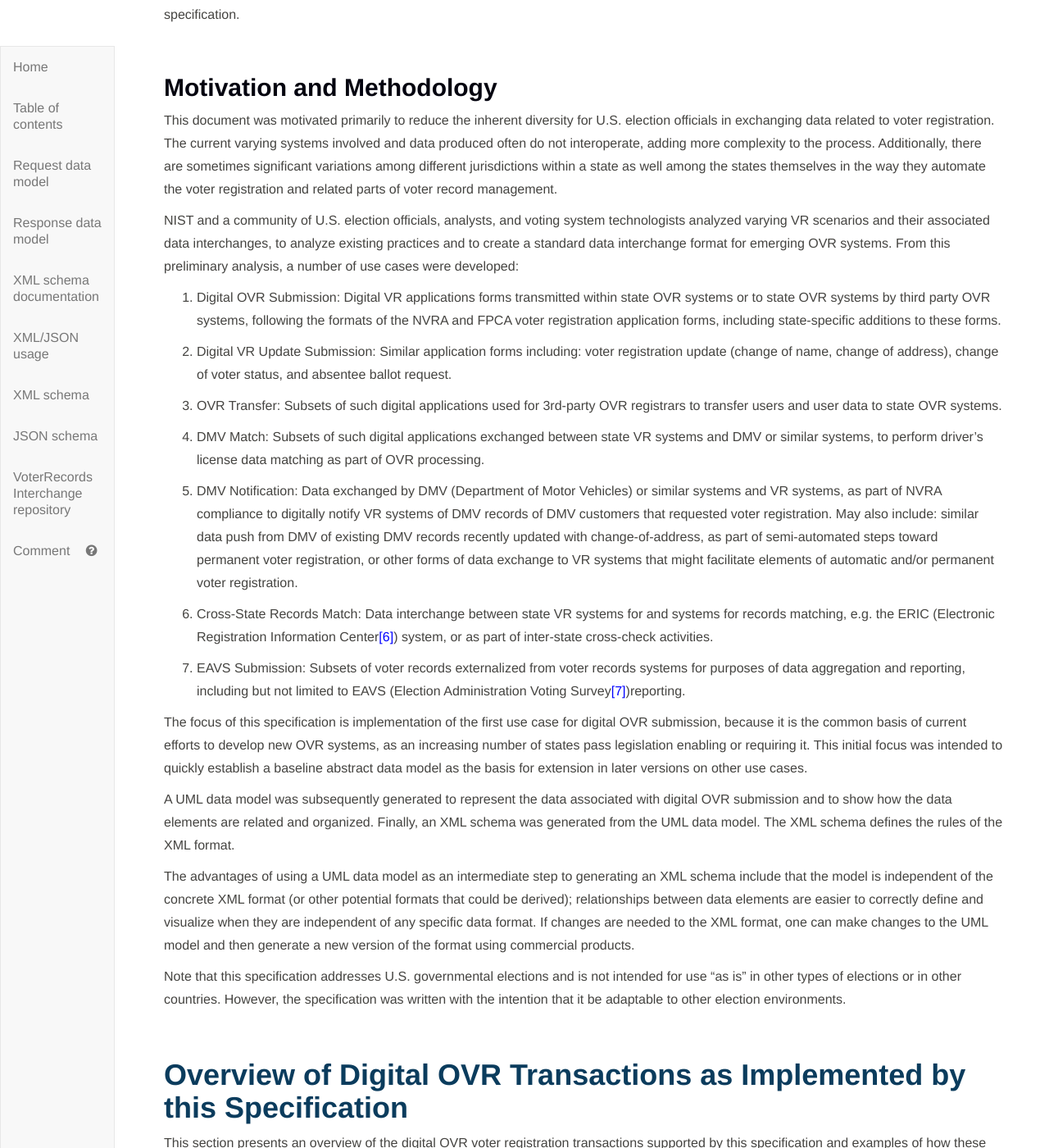
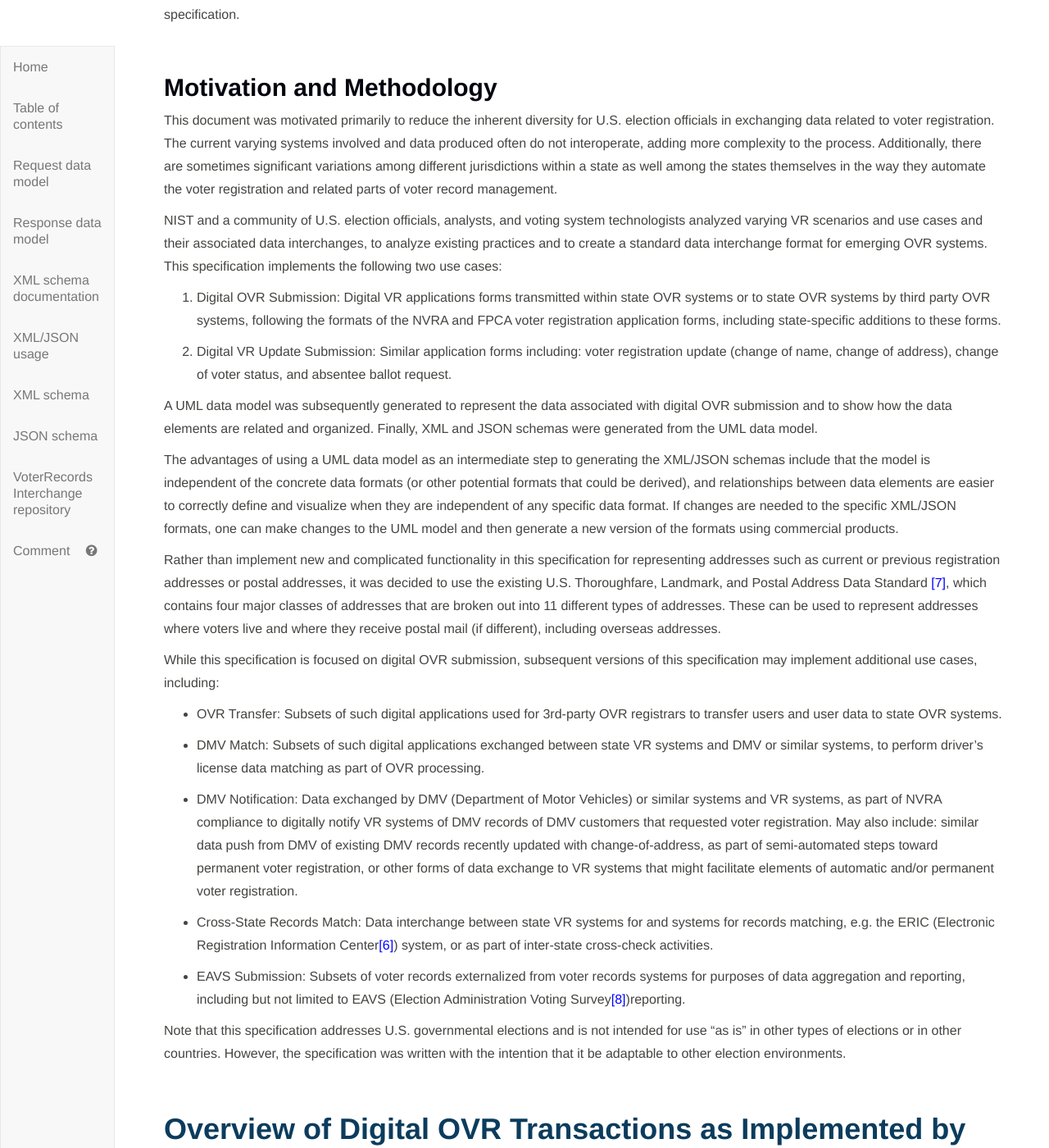
Before and after one commit to usnistgov/VoterRecordsInterchange, a Jekyll site: the page built from index.md, in a window 1280 px wide and 1400 px high, scrolled down 4992 px. Shown: the whole window at 82% size. Built offline with Jekyll 4.4.1, drawn with Linux system fonts in a browser that asks for light colours; our own code applies the rules of GitHub Pages for plain Markdown files; some of the changed text lies outside the part shown.

Commit message:
added new text

```diff
--- a/index.md
+++ b/index.md
@@ -144,7 +144,7 @@ It supports response transactions returning from the VR system to these systems
 
 Future versions of this specification may contain support for additional use cases for other types of transactions such as for voter record maintenance.
 
-The XML schema associated with this specification is generated from a UML (Unified Modeling Language[\[5\]](#references)) model that defines the types, structure, and interrelationships of the data used in voter registration transactions. The advantages to using a UML model include that the model can be more easily understood and subsequently modified, if required, and that formats such as XML and JSON can be generated or derived from the UML model.
+The XML/JSON schemas associated with this specification are generated from a UML (Unified Modeling Language[\[5\]](#references)) model that defines the types, structure, and interrelationships of the data used in voter registration transactions. The advantages to using a UML model include that the model can be more easily understood and subsequently modified, if required, and that formats such as XML and JSON can be generated or derived from the UML model.
 
 <br>
 
@@ -182,34 +182,36 @@ The intended audience of this specification includes election officials, VR syst
 ## Motivation and Methodology
 This document was motivated primarily to reduce the inherent diversity for U.S. election officials in exchanging data related to voter registration. The current varying systems involved and data produced often do not interoperate, adding more complexity to the process. Additionally, there are sometimes significant variations among different jurisdictions within a state as well among the states themselves in the way they automate the voter registration and related parts of voter record management.
 
-NIST and a community of U.S. election officials, analysts, and voting system technologists analyzed varying VR scenarios and their associated data interchanges, to analyze existing practices and to create a standard data interchange format for emerging OVR systems. From this preliminary analysis, a number of use cases were developed:
+NIST and a community of U.S. election officials, analysts, and voting system technologists analyzed varying VR scenarios and use cases and their associated data interchanges, to analyze existing practices and to create a standard data interchange format for emerging OVR systems. This specification implements the following two use cases:
 
 1.	Digital OVR Submission: Digital VR applications forms transmitted within state OVR systems or to state OVR systems by third party OVR systems, following the formats of the NVRA and FPCA voter registration application forms, including state-specific additions to these forms.
 
 2.	Digital VR Update Submission: Similar application forms including: voter registration update (change of name, change of address), change of voter status, and absentee ballot request.
 
-3.	OVR Transfer: Subsets of such digital applications used for 3rd-party OVR registrars to transfer users and user data to state OVR systems.
-
-4.	DMV Match: Subsets of such digital applications exchanged between state VR systems and DMV or similar systems, to perform driver's license data matching as part of OVR processing.
-
-5.	DMV Notification: Data exchanged by DMV (Department of Motor Vehicles) or similar systems and VR systems, as part of NVRA compliance to digitally notify VR systems of DMV records of DMV customers that requested voter registration. May also include: similar data push from DMV of existing DMV records recently updated with change-of-address, as part of semi-automated steps toward permanent voter registration, or other forms of data exchange to VR systems that might facilitate elements of automatic and/or permanent voter registration.
-
-6.	Cross-State Records Match: Data interchange between state VR systems for and systems for records matching, e.g. the ERIC (Electronic Registration Information Center[\[6\]](#references)) system, or as part of inter-state cross-check activities.
-
-7.	EAVS Submission: Subsets of voter records externalized from voter records systems for purposes of data aggregation and reporting, including but not limited to EAVS (Election Administration Voting Survey[\[7\]](#references))reporting.
-
-The focus of this specification is implementation of the first use case for digital OVR submission, because it is the common basis of current efforts to develop new OVR systems, as an increasing number of states pass legislation enabling or requiring it. This initial focus was intended to quickly establish a baseline abstract data model as the basis for extension in later versions on other use cases.
-
-A UML data model was subsequently generated to represent the data associated with digital OVR submission and to show how the data elements are related and organized. Finally, an XML schema was generated from the UML data model. The XML schema defines the rules of the XML format.
-
-The advantages of using a UML data model as an intermediate step to generating an XML schema include that the model is independent of the concrete XML format (or other potential formats that could be derived); relationships between data elements are easier to correctly define and visualize when they are independent of any specific data format. If changes are needed to the XML format, one can make changes to the UML model and then generate a new version of the format using commercial products.
+A UML data model was subsequently generated to represent the data associated with digital OVR submission and to show how the data elements are related and organized. Finally, XML and JSON schemas were generated from the UML data model.
+
+The advantages of using a UML data model as an intermediate step to generating the XML/JSON schemas include that the model is independent of the concrete data formats (or other potential formats that could be derived), and relationships between data elements are easier to correctly define and visualize when they are independent of any specific data format. If changes are needed to the specific XML/JSON formats, one can make changes to the UML model and then generate a new version of the formats using commercial products.
+
+Rather than implement new and complicated functionality in this specification for representing addresses such as current or previous registration addresses or postal addresses, it was decided to use the existing U.S. Thoroughfare, Landmark, and Postal Address Data Standard [\[7\]](#references), which contains four major classes of addresses that are broken out into 11 different types of addresses.  These can be used to represent addresses where voters live and where they receive postal mail (if different), including  overseas addresses.
+
+While this specification is focused on digital OVR submission, subsequent versions of this specification may implement additional use cases, including:
+
+-	OVR Transfer: Subsets of such digital applications used for 3rd-party OVR registrars to transfer users and user data to state OVR systems.
+
+-	DMV Match: Subsets of such digital applications exchanged between state VR systems and DMV or similar systems, to perform driver's license data matching as part of OVR processing.
+
+-	DMV Notification: Data exchanged by DMV (Department of Motor Vehicles) or similar systems and VR systems, as part of NVRA compliance to digitally notify VR systems of DMV records of DMV customers that requested voter registration. May also include: similar data push from DMV of existing DMV records recently updated with change-of-address, as part of semi-automated steps toward permanent voter registration, or other forms of data exchange to VR systems that might facilitate elements of automatic and/or permanent voter registration.
+
+-	Cross-State Records Match: Data interchange between state VR systems for and systems for records matching, e.g. the ERIC (Electronic Registration Information Center[\[6\]](#references)) system, or as part of inter-state cross-check activities.
+
+-	EAVS Submission: Subsets of voter records externalized from voter records systems for purposes of data aggregation and reporting, including but not limited to EAVS (Election Administration Voting Survey[\[8\]](#references))reporting.
 
 Note that this specification addresses U.S. governmental elections and is not intended for use “as is” in other types of elections or in other countries. However, the specification was written with the intention that it be adaptable to other election environments.
 
 <br>
 
 # Overview of Digital OVR Transactions as Implemented by this Specification
-This section presents an overview of the digital OVR voter registration transactions supported by this specification and examples of how these transactions are implemented.  It also contains an overview of the U.S. Thoroughfare, Landmark, and Postal Address data standard [\[8\]](#references), which is used for voter addresses in this specification.
+This section presents an overview of the digital OVR voter registration transactions supported by this specification and examples of how these transactions are implemented.  It also contains an overview of the U.S. Thoroughfare, Landmark, and Postal Address data standard [\[7\]](#references), which is used for voter addresses in this specification.
 
 <br>
 
@@ -255,7 +257,7 @@ The UML model shows 3 types of transaction requests that would be sent from an O
 <br>
 
 <div class="text-center" markdown="1">
-<img src="Figures/VoterRegistrationRequestV23.png" width="1000"/>
+<img src="Figures/VoterRegistrationRequest-V24.png" width="1000"/>
 
 **Figure 4 - Voter Records Request UML class diagram**
 </div>
@@ -282,7 +284,7 @@ This section contains a brief overview of voter records response transactions. T
 <br>
 
 <div class="text-center" markdown="1">
-<img src="Figures/VoterRegistrationResponseV23.png" width="1000"/>
+<img src="Figures/VoterRegistrationResponse-V24.png" width="1000"/>
 
 **Figure 5 - Voter Records Response UML class diagram**
 </div>
@@ -296,16 +298,26 @@ The registration acknowledgement is simply that; the VR system acknowledging tha
 <br>
 
 ## The U.S. Thoroughfare, Landmark, and Postal Address Data Standard
-Perhaps the most complex part of a voter registration request or other related data exchange of voter record data is the voter's address. There are multiple types of addresses for VR purposes, e.g., current registration address, previous registration address, postal mailing address, overseas address, and multiple types of addresses for location and mailing purposes, e.g., structured street address, unstructured street address, rural addresses, PO box addresses, military and diplomatic addresses, and mailing addresses outside the U.S.  Rather than revisit the complexities of address structure, this specification makes use of an existing XML-based standard for structuring addresses: the U.S. Thoroughfare, Landmark, and Postal Address Data Standard[\[8\]](#references), issued by the Federal Geographic Data Committee (FGDC)[\[9\]](#references) and covering the complexity of addresses managed by or encountered by organizations and agencies such as the U.S. Census and USPS (U.S. Postal Service).
-
-Briefly, the FGDC standard classifies all US addresses into a simple, complete taxonomy of address classes organized into four groups consisting of 13 address types, with the fourth class being useful for unstructured and non-U.S. addresses:
+Perhaps the most complex part of a voter registration request or other related data exchange of voter record data is the voter's address. There are multiple types of addresses for VR purposes, e.g., current registration address, previous registration address, postal mailing address, overseas address, and multiple types of addresses for location and mailing purposes, e.g., structured street address, unstructured street address, rural addresses, PO box addresses, military and diplomatic addresses, and mailing addresses outside the U.S.  Rather than revisit the complexities of address structure, this specification makes use of an existing XML-based standard for structuring addresses: the U.S. Thoroughfare, Landmark, and Postal Address Data Standard[\[7\]](#references), issued by the Federal Geographic Data Committee (FGDC)[\[9\]](#references) and covering the complexity of addresses managed by or encountered by organizations and agencies such as the U.S. Census and USPS (U.S. Postal Service). Use of the FGDC standard greatly simplifies this specification and leaves maintenance of the standard to the more appropriate management body.
+
+Briefly, the FGDC standard classifies all US addresses into a simple, complete taxonomy of address classes organized into four groups consisting of 11 address types, with the fourth class being useful for unstructured and non-U.S. addresses:
 
 1. Thoroughfare Classes - 5 address types
 2. Landmark Classes - 2 address types
 3. Postal Deliver Classes - 3 address types
 4. General Class - 3 address types
 
-The VoterRegistration class in the UML model has four distinct addresses: RegistrationAddress, PreviousRegistrationAddress, MailingAddress, and MailForwardingAddress, all of type Address, and correspondingly, the Address type is used as well in the XML/JSON schemas for the corresponding addresses. The VRI XML/JSON schemas include the FGDC XML schema and map the use of the `<Address>` type to one of the 13 different address types in the FGDC schema, as shown below in XML:
+The VoterRegistration class in the UML model has four distinct addresses: RegistrationAddress, PreviousRegistrationAddress, MailingAddress, and MailForwardingAddress, all of type Address.  Address is itself mapped to 11 address types taken from the FGDC standard, as shown in the figure:
+
+<br>
+
+<div class="text-center" markdown="1">
+<img src="Figures/addr-xsd.png" width="1000"/>
+
+**Figure 6 - multiple FGDC address types mapped to a single Address type**
+</div>
+
+Accordingly, the VRI XML/JSON schemas generated from the UML model include the FGDC XML schema and map the use of the `<Address>` type to one of the 11 different address types in the FGDC schema, as shown below using XML:
 
     <!-- === Interface Address === -->
     <xsd:group name="Address">
@@ -445,7 +457,7 @@ The schema (and instance files) imports two external schemas:
 
 1.	The W3C digital signature schema[\[11\]](#references), used in the optional `<Signature>` sub-element of `<VoterRecordsRequest>` and `<VoterRecordsResponse>` to
 include a digital signature on XML instance files.
-2.	The FGDC schema[\[8\]](#references), which contains 13 types of addresses that are used to specify postal and registration addresses for voters, used in the `<VoterRegistration>` element.
+2.	The FGDC schema[\[7\]](#references), which contains 11 types of addresses that are used to specify postal and registration addresses for voters, used in the `<VoterRegistration>` element.
 
 Schema Definition:
 
@@ -2437,11 +2449,11 @@ Recommendation, June 10, 2008, [http://www.w3.org/TR/xmldsig-core/](http://www.w
 This appendix contains detailed images of the UML class diagrams that when viewed electronically can be expanded to show attributes and other details.  The images can also be
 downloaded using the instructions in Appendix - File Download Locations.
 
-[Voter Records Request UML Class Diagram](Figures/VoterRegistrationRequestV23.png "Voter Records Request UML class diagram")
-
-[Voter Records Response UML Class Diagram](Figures/VoterRegistrationResponseV23.png "Voter Records Response UML class diagram")
-
-[Interface to FGDC Address Types schema](Figures/addrxsd.png "Interface to FGDC address types schema")
+[Voter Records Request UML Class Diagram](Figures/VoterRegistrationRequest-V24.png "Voter Records Request UML class diagram")
+
+[Voter Records Response UML Class Diagram](Figures/VoterRegistrationResponse-V24.png "Voter Records Response UML class diagram")
+
+[Interface to FGDC Address Types schema](Figures/addr-xsd.png "Interface to FGDC address types schema")
 
 <br>
 
```
Also changed, not shown: other parts of index.md (+9 -9 lines).
